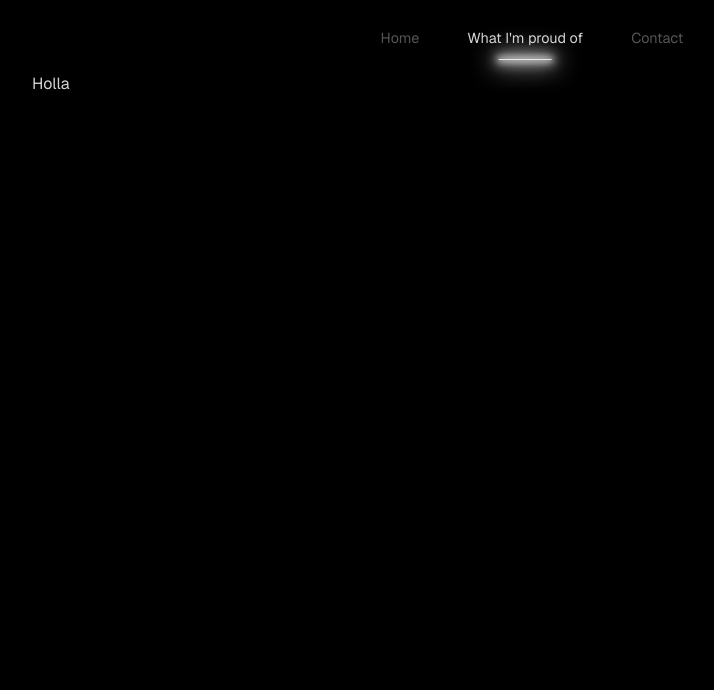
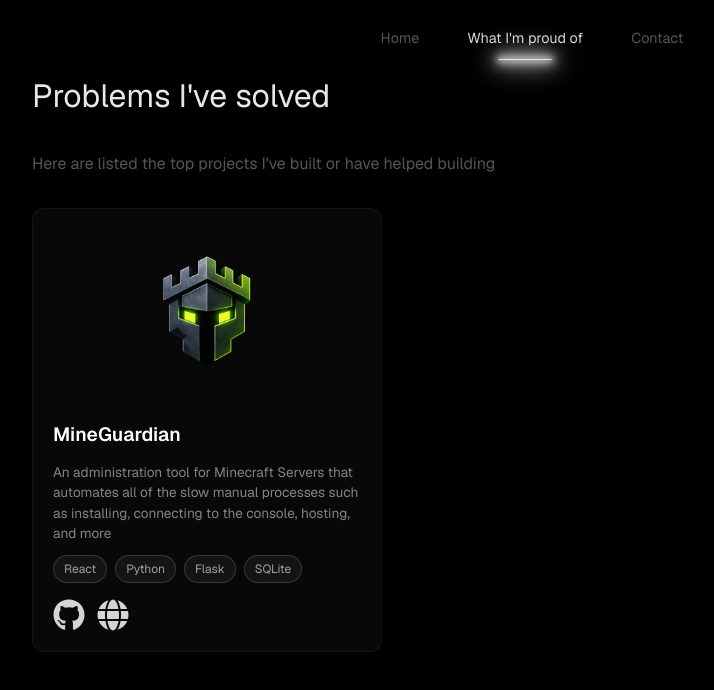
Before and after one commit to SilentSword123456/silentlabwebsite, a Next.js app: page /projects in a window 1280 px wide. Shown: the top 690 px of the page, without its empty margins (108-822 px from the left). Built offline with nearby package versions, Linux system fonts and the light colour scheme.

Commit message:
Created the project MineGuardian to display

```diff
--- a/app/contact/page.tsx
+++ b/app/contact/page.tsx
@@ -1,4 +1,4 @@
-import { LinkedIn, Github, Email } from "@/components/SocialMedia";
+import { LinkedIn, Github, Email } from "../../components/SocialMedias";
 import styles from './page.module.css'
 
 function Page() {
@@ -8,7 +8,7 @@ function Page() {
             <p>You can reach me through any of the following platforms</p>
             <div className={styles.socialsGrid}>
                 <LinkedIn />
-                <Github />
+                <Github url={"https://github.com/SilentSword123456"}/>
                 <Email />
             </div>
         </main>
--- /dev/null
+++ b/app/projects/Projects.tsx
@@ -0,0 +1,38 @@
+import Image from "next/image";
+import styles from "./page.module.css";
+import {CustomSite, Github} from "@/components/SocialMedias";
+
+interface ProjectProps {
+    title: string;
+    description: string;
+    image: string;
+    tags: string[];
+    github?: string;
+    site?: string;
+    backend?: string;
+}
+
+
+
+export function MineGuardian(){
+    return (
+        <div className={styles.card}>
+            <Image src={"/MineGuardian.png"}
+                   alt={"MineGuardian logo"}
+                   width={400}
+                   height={200} />
+            <h2>MineGuardian</h2>
+            <p>An administration tool for Minecraft Servers that automates all of the slow manual processes such as installing, connecting to the console, hosting, and more</p>
+            <div className={styles.tags}>
+                <span key={"React"} className={styles.tag}>React</span>
+                <span key={"Python"} className={styles.tag}>Python</span>
+                <span key={"Flask"} className={styles.tag}>Flask</span>
+                <span key={"SQLite"} className={styles.tag}>SQLite</span>
+            </div>
+            <div className={styles.links}>
+                <Github url={"https://github.com/SilentSword123456/MineGuardian-WebPage"}></Github>
+                <CustomSite url={"https://frontend.silentlab.work"}></CustomSite>
+            </div>
+        </div>
+    )
+}
--- /dev/null
+++ b/app/projects/page.module.css
@@ -0,0 +1,67 @@
+.card {
+    display: flex;
+    flex-direction: column;
+    gap: 12px;
+    padding: 20px;
+    width: 350px;
+    border: 1px solid rgba(255, 255, 255, 0.05);
+    border-radius: 12px;
+    background: rgba(255, 255, 255, 0.03);
+    transition: box-shadow 0.3s ease, border 0.3s ease;
+    cursor: default;
+}
+
+.card:hover {
+    box-shadow: 0 0 20px rgba(255, 255, 255, 0.1);
+    border: 1px solid rgba(255, 255, 255, 0.15);
+}
+
+.card img {
+    width: 100%;
+    height: 180px;
+    object-fit: contain;
+    border-radius: 8px;
+}
+
+.card h2 {
+    font-size: 1.2rem;
+    font-weight: 600;
+    color: #ffffff;
+    margin: 0;
+}
+
+.card p {
+    font-size: 0.85rem;
+    color: rgba(255, 255, 255, 0.5);
+    margin: 0;
+    line-height: 1.5;
+}
+
+.tags {
+    display: flex;
+    flex-wrap: wrap;
+    gap: 8px;
+}
+
+.tag {
+    font-size: 0.75rem;
+    padding: 4px 10px;
+    border-radius: 999px;
+    border: 1px solid rgba(255, 255, 255, 0.15);
+    color: rgba(255, 255, 255, 0.6);
+    background: rgba(255, 255, 255, 0.05);
+}
+
+.links {
+    display: flex;
+    flex-direction: row;
+    gap: 12px;
+    margin-top: 4px;
+}
+
+.projectsGrid {
+    display: flex;
+    flex-wrap: wrap;
+    gap: 24px;
+    margin-top: 32px;
+}
--- a/app/projects/page.tsx
+++ b/app/projects/page.tsx
@@ -1,8 +1,14 @@
+import {MineGuardian} from "@/app/projects/Projects";
+
 function Page(){
     return (
-        <div>
-            Holla
-        </div>
+        <main className={"subtitle"}>
+            <h1>{"Problems I've solved"}</h1>
+            <p>{"Here are listed the top projects I've built or have helped building"}</p>
+            <div>
+                <MineGuardian/>
+            </div>
+        </main>
     )
 }
 
--- a/components/SocialMedia.tsx
+++ b/components/SocialMedias.tsx
@@ -1,4 +1,4 @@
-import { FaLinkedin, FaSlack, FaGithub, FaEnvelope } from 'react-icons/fa';
+import { FaLinkedin, FaSlack, FaGithub, FaEnvelope, FaGlobe } from 'react-icons/fa';
 
 export function LinkedIn(){
     return (
@@ -24,10 +24,10 @@ export function Slack(){
     )
 }
 
-export function Github(){
+export function Github({url}: {url: string}) {
     return (
         <a
-            href="https://github.com/SilentSword123456"
+            href={url}
             target="_blank"
             rel="noopener noreferrer"
         >
@@ -47,3 +47,15 @@ export function Email(){
         </a>
     )
 }
+
+export function CustomSite({url}: {url: string}) {
+    return (
+        <a
+            href={url}
+            target="_blank"
+            rel="noopener noreferrer"
+        >
+            <FaGlobe size={32} />
+        </a>
+    )
+}
```
Also changed, not shown: public/MineGuardian.png (added).
